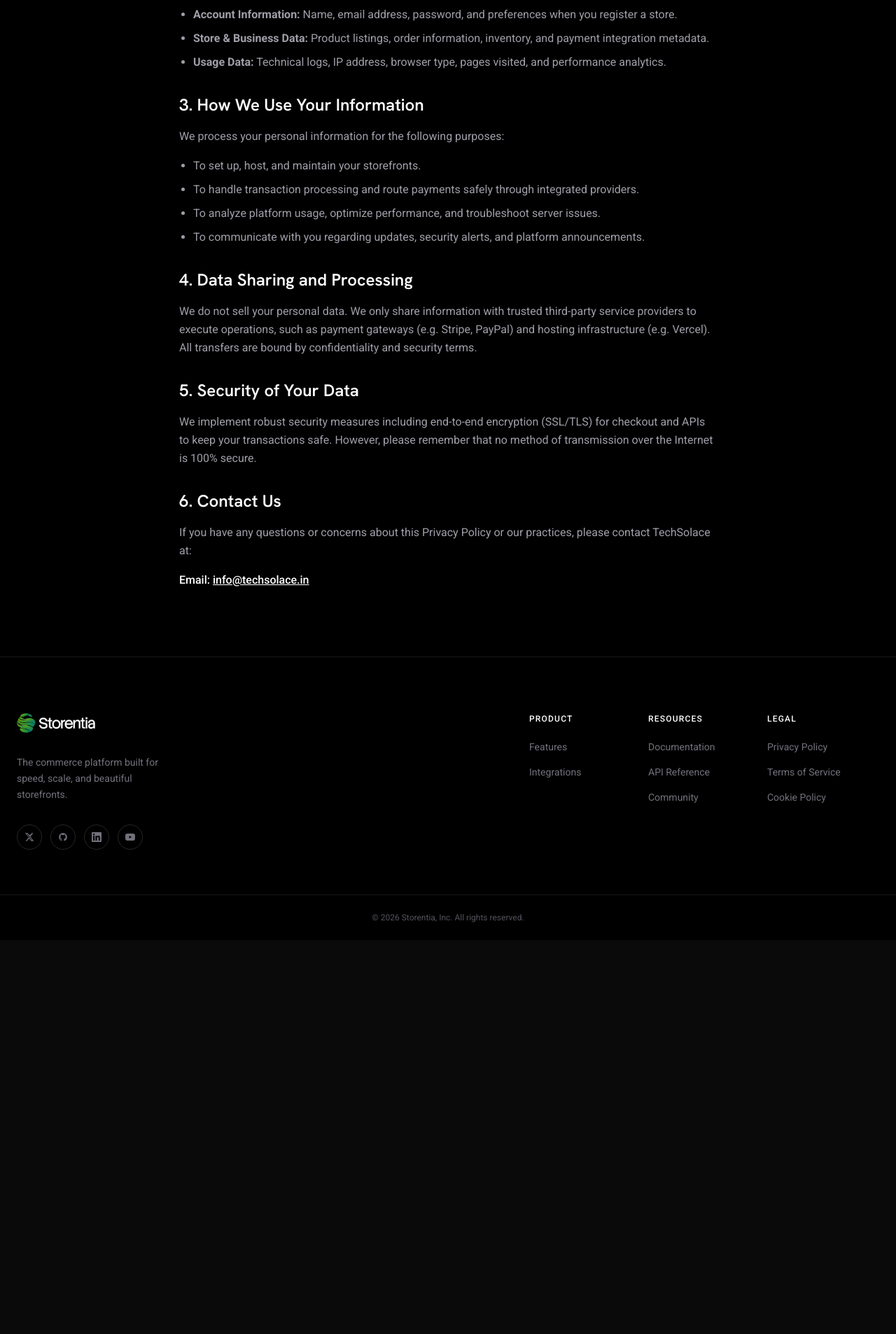
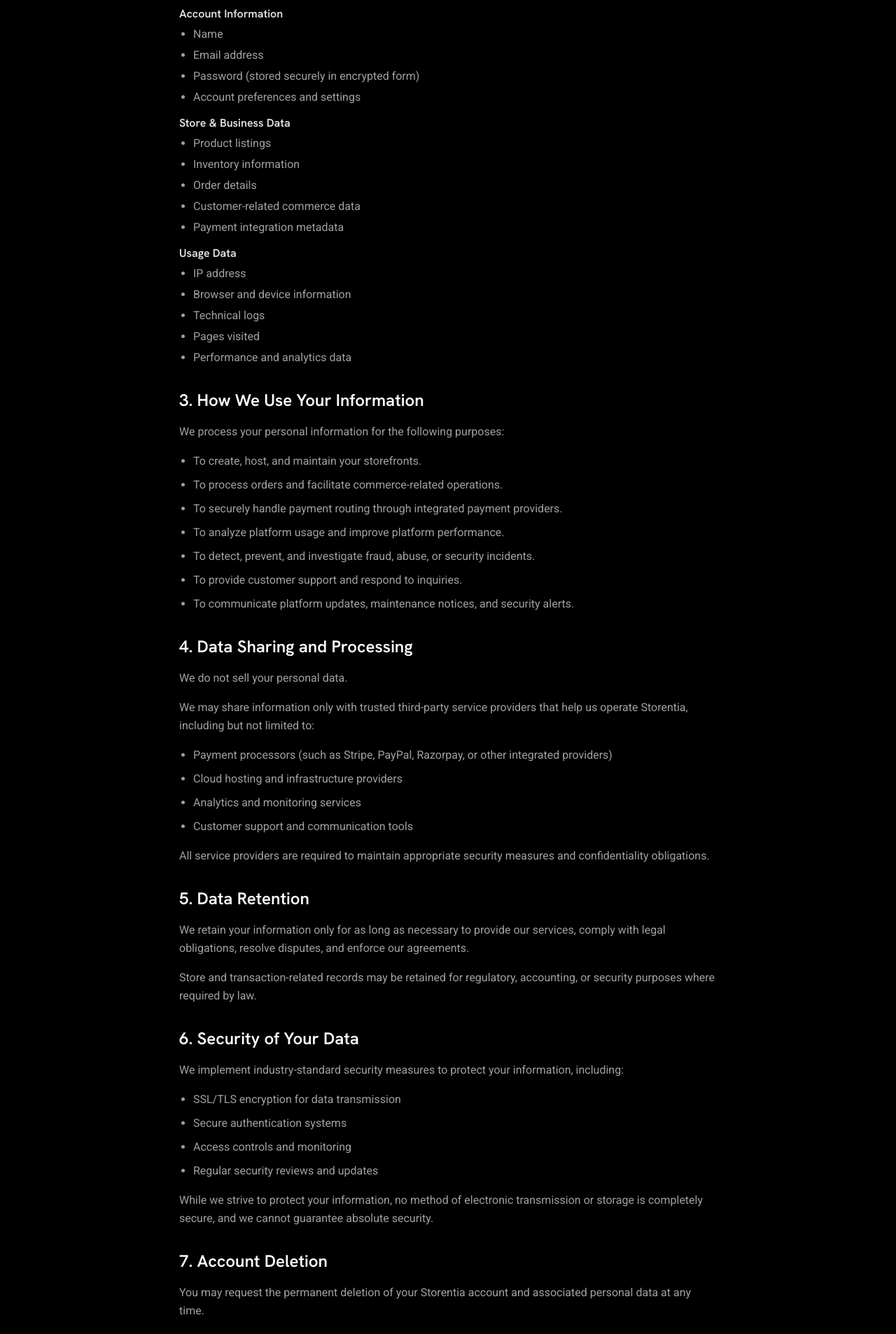
Before and after one commit to thetechsolaceco/storentia, a Next.js app: page /privacy in a window 1280 px wide. Shown: the part 560-2466 px from the top of the page at 70% size. Before the commit the page ends 1903 px from the top, so only its background shows below. Built offline with nearby package versions, Linux system fonts and the light colour scheme.

Commit message:
fix: update Privacy Policy with detailed information on data collection, usage, and user rights

```diff
--- a/src/app/privacy/page.tsx
+++ b/src/app/privacy/page.tsx
@@ -35,53 +35,132 @@ export default function PrivacyPage() {
 
           <section className="space-y-4">
             <h2 className="text-xl md:text-2xl font-semibold font-hanken text-white">2. Information We Collect</h2>
-            <p>
-              We collect information to provide a seamless commerce experience. This includes:
-            </p>
-            <ul className="list-disc pl-5 space-y-2">
-              <li><strong>Account Information:</strong> Name, email address, password, and preferences when you register a store.</li>
-              <li><strong>Store & Business Data:</strong> Product listings, order information, inventory, and payment integration metadata.</li>
-              <li><strong>Usage Data:</strong> Technical logs, IP address, browser type, pages visited, and performance analytics.</li>
-            </ul>
+            <p>We collect information to provide a seamless commerce experience. This includes:</p>
+            <div className="space-y-3">
+              <div>
+                <h3 className="text-base font-semibold font-hanken text-zinc-200 mb-1">Account Information</h3>
+                <ul className="list-disc pl-5 space-y-1">
+                  <li>Name</li>
+                  <li>Email address</li>
+                  <li>Password (stored securely in encrypted form)</li>
+                  <li>Account preferences and settings</li>
+                </ul>
+              </div>
+              <div>
+                <h3 className="text-base font-semibold font-hanken text-zinc-200 mb-1">Store &amp; Business Data</h3>
+                <ul className="list-disc pl-5 space-y-1">
+                  <li>Product listings</li>
+                  <li>Inventory information</li>
+                  <li>Order details</li>
+                  <li>Customer-related commerce data</li>
+                  <li>Payment integration metadata</li>
+                </ul>
+              </div>
+              <div>
+                <h3 className="text-base font-semibold font-hanken text-zinc-200 mb-1">Usage Data</h3>
+                <ul className="list-disc pl-5 space-y-1">
+                  <li>IP address</li>
+                  <li>Browser and device information</li>
+                  <li>Technical logs</li>
+                  <li>Pages visited</li>
+                  <li>Performance and analytics data</li>
+                </ul>
+              </div>
+            </div>
           </section>
 
           <section className="space-y-4">
             <h2 className="text-xl md:text-2xl font-semibold font-hanken text-white">3. How We Use Your Information</h2>
-            <p>
-              We process your personal information for the following purposes:
-            </p>
+            <p>We process your personal information for the following purposes:</p>
             <ul className="list-disc pl-5 space-y-2">
-              <li>To set up, host, and maintain your storefronts.</li>
-              <li>To handle transaction processing and route payments safely through integrated providers.</li>
-              <li>To analyze platform usage, optimize performance, and troubleshoot server issues.</li>
-              <li>To communicate with you regarding updates, security alerts, and platform announcements.</li>
+              <li>To create, host, and maintain your storefronts.</li>
+              <li>To process orders and facilitate commerce-related operations.</li>
+              <li>To securely handle payment routing through integrated payment providers.</li>
+              <li>To analyze platform usage and improve platform performance.</li>
+              <li>To detect, prevent, and investigate fraud, abuse, or security incidents.</li>
+              <li>To provide customer support and respond to inquiries.</li>
+              <li>To communicate platform updates, maintenance notices, and security alerts.</li>
             </ul>
           </section>
 
           <section className="space-y-4">
             <h2 className="text-xl md:text-2xl font-semibold font-hanken text-white">4. Data Sharing and Processing</h2>
+            <p>We do not sell your personal data.</p>
             <p>
-              We do not sell your personal data. We only share information with trusted third-party service providers
-              to execute operations, such as payment gateways (e.g. Stripe, PayPal) and hosting infrastructure (e.g. Vercel).
-              All transfers are bound by confidentiality and security terms.
+              We may share information only with trusted third-party service providers that help us operate Storentia,
+              including but not limited to:
+            </p>
+            <ul className="list-disc pl-5 space-y-2">
+              <li>Payment processors (such as Stripe, PayPal, Razorpay, or other integrated providers)</li>
+              <li>Cloud hosting and infrastructure providers</li>
+              <li>Analytics and monitoring services</li>
+              <li>Customer support and communication tools</li>
+            </ul>
+            <p>All service providers are required to maintain appropriate security measures and confidentiality obligations.</p>
+          </section>
+
+          <section className="space-y-4">
+            <h2 className="text-xl md:text-2xl font-semibold font-hanken text-white">5. Data Retention</h2>
+            <p>
+              We retain your information only for as long as necessary to provide our services, comply with legal
+              obligations, resolve disputes, and enforce our agreements.
+            </p>
+            <p>
+              Store and transaction-related records may be retained for regulatory, accounting, or security purposes
+              where required by law.
             </p>
           </section>
 
           <section className="space-y-4">
-            <h2 className="text-xl md:text-2xl font-semibold font-hanken text-white">5. Security of Your Data</h2>
+            <h2 className="text-xl md:text-2xl font-semibold font-hanken text-white">6. Security of Your Data</h2>
+            <p>We implement industry-standard security measures to protect your information, including:</p>
+            <ul className="list-disc pl-5 space-y-2">
+              <li>SSL/TLS encryption for data transmission</li>
+              <li>Secure authentication systems</li>
+              <li>Access controls and monitoring</li>
+              <li>Regular security reviews and updates</li>
+            </ul>
             <p>
-              We implement robust security measures including end-to-end encryption (SSL/TLS) for checkout and APIs
-              to keep your transactions safe. However, please remember that no method of transmission over the Internet
-              is 100% secure.
+              While we strive to protect your information, no method of electronic transmission or storage is completely
+              secure, and we cannot guarantee absolute security.
             </p>
           </section>
 
           <section className="space-y-4">
-            <h2 className="text-xl md:text-2xl font-semibold font-hanken text-white">6. Contact Us</h2>
+            <h2 className="text-xl md:text-2xl font-semibold font-hanken text-white">7. Account Deletion</h2>
             <p>
-              If you have any questions or concerns about this Privacy Policy or our practices, please contact TechSolace at:
+              You may request the permanent deletion of your Storentia account and associated personal data at any time.
+            </p>
+            <p>
+              To request account deletion, please contact our support team using the contact information provided below.
+            </p>
+            <p>
+              Please note that certain information may be retained where required by law, regulatory obligations, fraud
+              prevention measures, or legitimate business purposes.
+            </p>
+            <p>
+              Once your deletion request is verified and processed, your account and eligible associated data will be
+              permanently removed from our systems.
+            </p>
+          </section>
+
+          <section className="space-y-4">
+            <h2 className="text-xl md:text-2xl font-semibold font-hanken text-white">8. Changes to This Privacy Policy</h2>
+            <p>
+              We may update this Privacy Policy from time to time. Any changes will be posted on this page with an
+              updated effective date. Continued use of Storentia after such changes constitutes acceptance of the
+              revised Privacy Policy.
+            </p>
+          </section>
+
+          <section className="space-y-4">
+            <h2 className="text-xl md:text-2xl font-semibold font-hanken text-white">9. Contact Us</h2>
+            <p>
+              If you have any questions, concerns, or requests regarding this Privacy Policy, including account
+              deletion requests, please contact us:
             </p>
             <p className="text-white font-medium">
+              <strong>TechSolace</strong><br />
               Email: <a href="mailto:info@techsolace.in" className="underline hover:text-zinc-300">info@techsolace.in</a>
             </p>
           </section>
```
